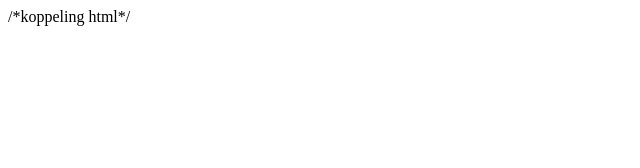
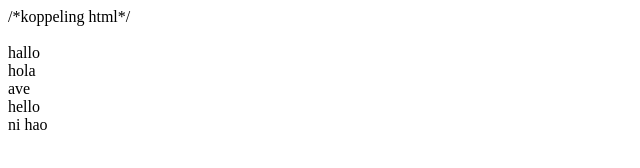
Before and after one commit to JoelHagenbeek/2023-html-v4a-stef-huizer-jo-l-hagenbeek, a plain HTML site: page Amesun/Kleding.html in a window 1280 px wide. Shown: the whole page, without its empty margins (0-640 px from the left). Drawn offline with Linux system fonts and the light colour scheme.

Commit message:
article update #1

```diff
--- a/Amesun/Kleding.html
+++ b/Amesun/Kleding.html
@@ -15,15 +15,15 @@
             </nav>
             <div id="wrapperkledingarticles"> <article><a href=""><img src="" alt="" title=""></a></article>
 
-                <article><a href=""><img src="" alt="" title=""></a></article>
+                <article><a href=""><img src="" alt="" title=""></a>hallo</article>
 
-                <article><a href=""><img src="" alt="" title=""></a></article>
+                <article><a href=""><img src="" alt="" title=""></a>hola</article>
 
-                <article><a href=""><img src="" alt="" title=""></a></article>
+                <article><a href=""><img src="" alt="" title=""></a>ave</article>
 
-                <article><a href=""><img src="" alt="" title=""></a></article>
+                <article><a href=""><img src="" alt="" title=""></a>hello</article>
 
-                <article><a href=""><img src="" alt="" title=""></a></article>
+                <article><a href=""><img src="" alt="" title=""></a>ni hao</article>
             </div>
 
 
```
